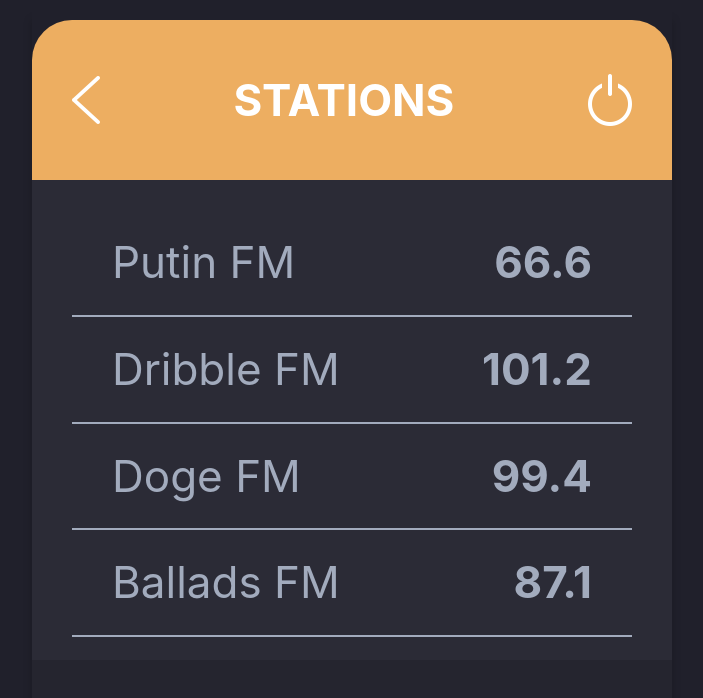
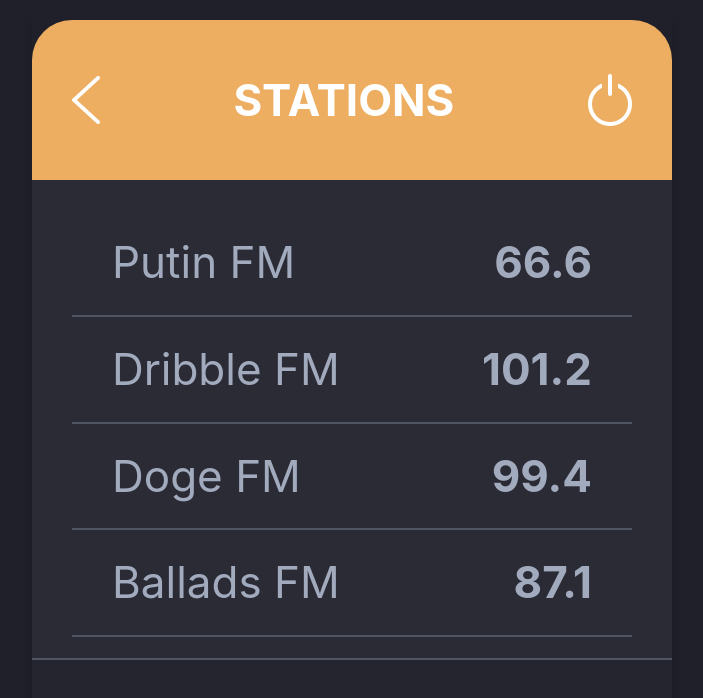
Before and after one commit to tasnimAlam/radio-station, a React (Create React App) app: page / in a window 1280 px wide. Shown: the top 698 px of the page, without its empty margins (288-991 px from the left). Built offline with nearby package versions, Linux system fonts and the light colour scheme.

Commit message:
Refactor styles

```diff
--- a/src/components/StationItem/StationItem.module.scss
+++ b/src/components/StationItem/StationItem.module.scss
@@ -5,8 +5,8 @@
   display: flex;
   justify-content: space-between;
   color: $lighterGray;
-  border-color: $lighterGray;
   border-bottom: 2px solid;
+  border-color: $darkerGray;
   padding: 4rem;
   cursor: pointer;
 
--- a/src/screens/RadioWidget/RadioWidget.module.scss
+++ b/src/screens/RadioWidget/RadioWidget.module.scss
@@ -19,6 +19,8 @@
   width: 64rem;
   box-sizing: border-box;
   padding: 3rem 4rem;
+  border-bottom: 2px solid;
+  border-color: $darkerGray;
 
   -webkit-scrollbar {
     display: none;
```
Also changed, not shown: src/screens/RadioWidget/RadioWidget.tsx (line endings or trailing spaces).
